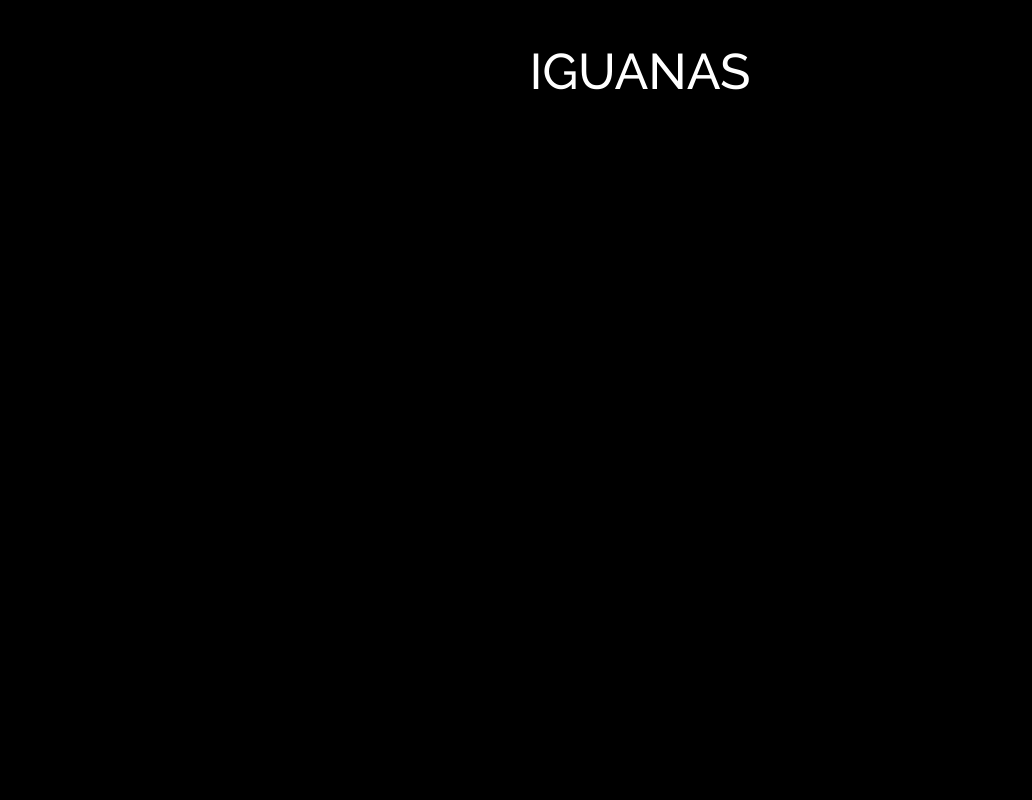
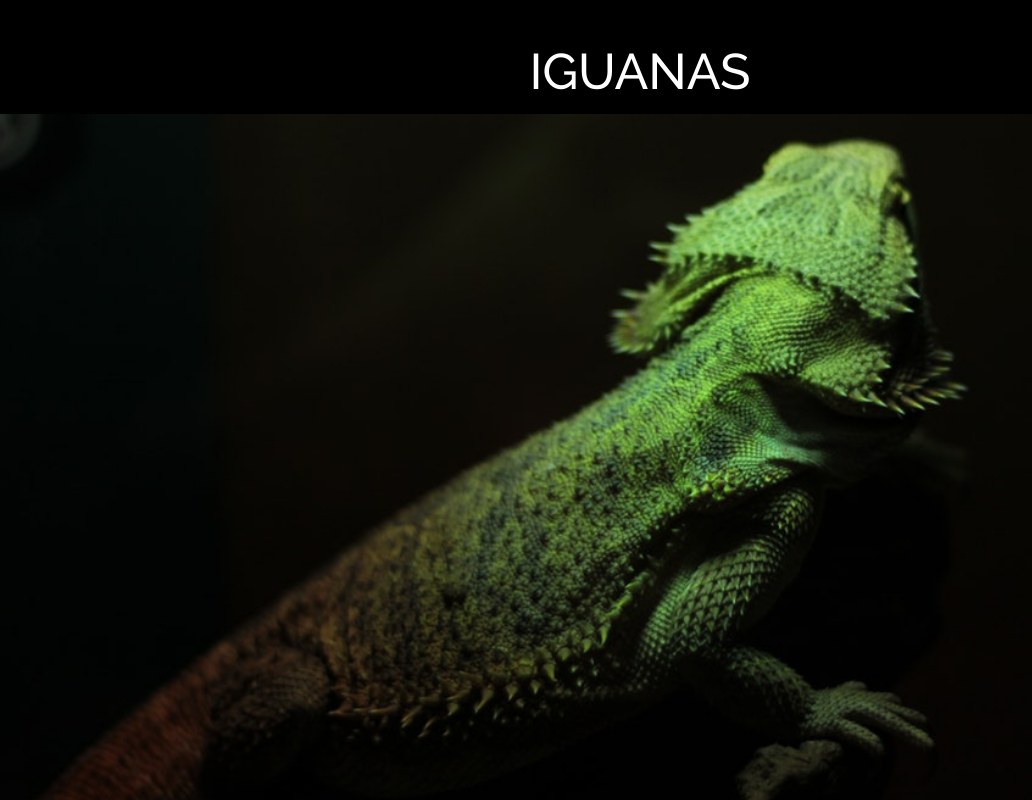
Before and after one commit to EnriqueJorqueraM/Desafio-Iguana-Page, a plain HTML site: page index.html in a window 1280 px wide. Shown: the top 800 px of the page, without its empty margins (0-1032 px from the left). Drawn offline with Linux system fonts and the light colour scheme; the site is published under a folder, as on GitHub Pages, so addresses that start at the root find nothing.

Commit message:
Correccion-img-header

```diff
--- a/assets/css/style.css
+++ b/assets/css/style.css
@@ -17,7 +17,7 @@ h1 {
 }
 
 header{
-    background-image: url(/assets/img/bg-header.jpg);
+    background-image: url("../img/bg-header.jpg");
     background-size: cover;
     height: 45.4375rem;
 }
```
